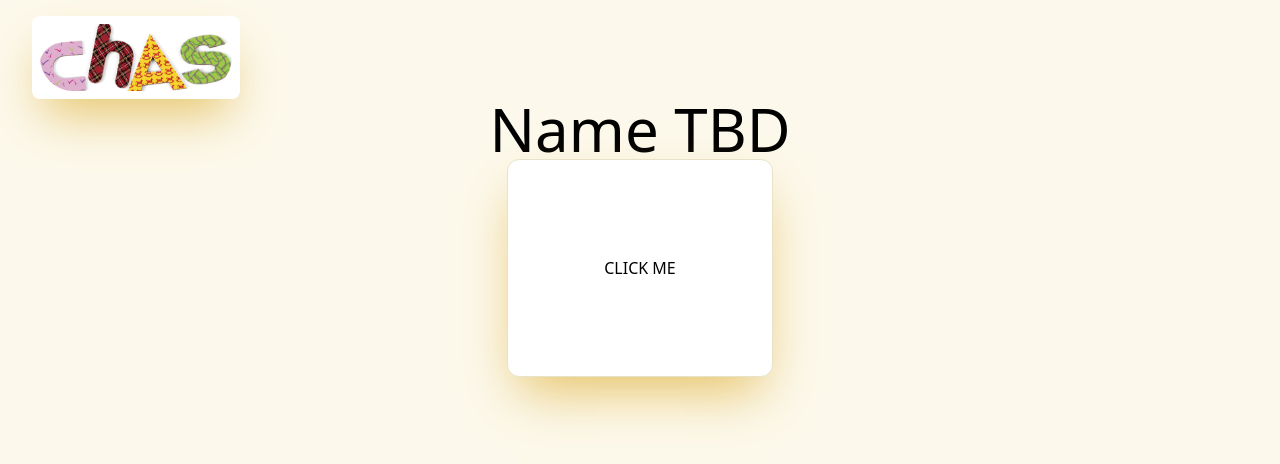
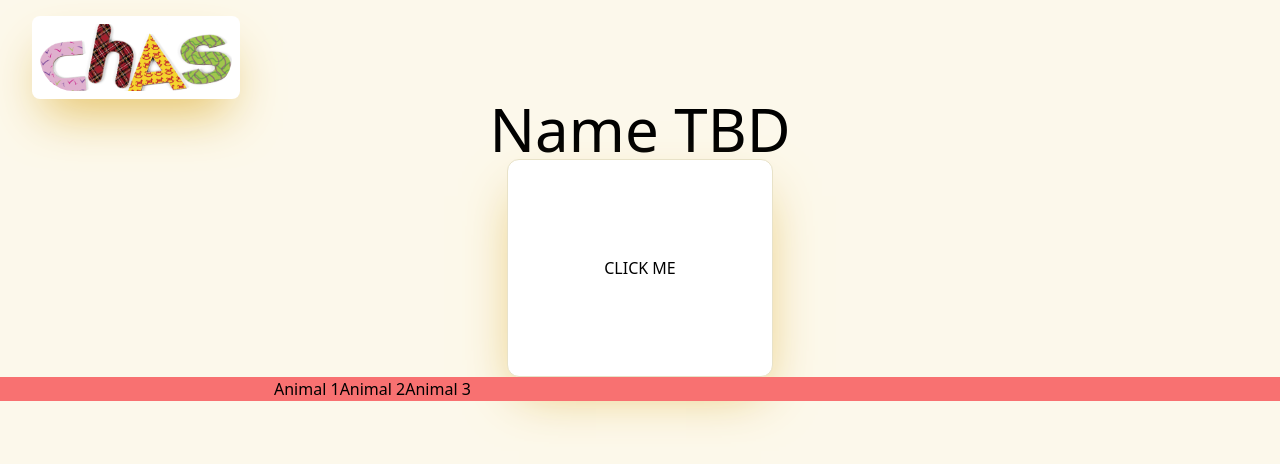
Before and after one commit to nkdem/ms-group-5-hackathon, a React (Vite) app in the folder frontend/: page / in a window 1280 px wide. Shown: the top 464 px of the page. Built offline with nearby package versions, Linux system fonts and the light colour scheme.

Commit message:
Add marquee

```diff
--- a/frontend/package.json
+++ b/frontend/package.json
@@ -16,6 +16,7 @@
     "postcss": "^8.4.31",
     "react": "^18.2.0",
     "react-dom": "^18.2.0",
+    "react-fast-marquee": "^1.6.1",
     "tailwindcss": "^3.3.3"
   },
   "devDependencies": {
--- a/frontend/src/pages/HomePage.tsx
+++ b/frontend/src/pages/HomePage.tsx
@@ -1,22 +1,25 @@
 import React from "react";
 import { usePageContext } from "../context/PageContext";
+import Marquee from "react-fast-marquee";
 
 export default function HomePage() {
   const { setCurrentPage } = usePageContext();
   return (
-    <div>
-      {/* <img src='/chas-logo.png' className='bg-red-400' /> */}
-      {/* make img appear in a rounded box with the img in center of the div  */}
     <div className="flex flex-col justify-around">
       <h1 className="flex justify-center text-6xl">Name TBD</h1>
 
       <button
-          className="mx-auto rounded-xl border border-[#e8e2c8] bg-white px-24 py-24 shadow-2xl shadow-primary-300"
+        className="mx-auto flex-1 rounded-xl border border-[#e8e2c8] bg-white px-24 py-24 shadow-2xl shadow-primary-300"
         onClick={() => setCurrentPage("characterSelection")}
       >
         CLICK ME
       </button>
-      </div>
+
+      <Marquee className="mx-auto bg-red-400" direction="right">
+        <h1>Animal 1</h1>
+        <h1>Animal 2</h1>
+        <h1>Animal 3</h1>
+      </Marquee>
     </div>
   );
 }
```
Also changed, not shown: 1 other file (tests, documents, lock files or other folders). Lines whose indentation alone changed are shown as unchanged.
